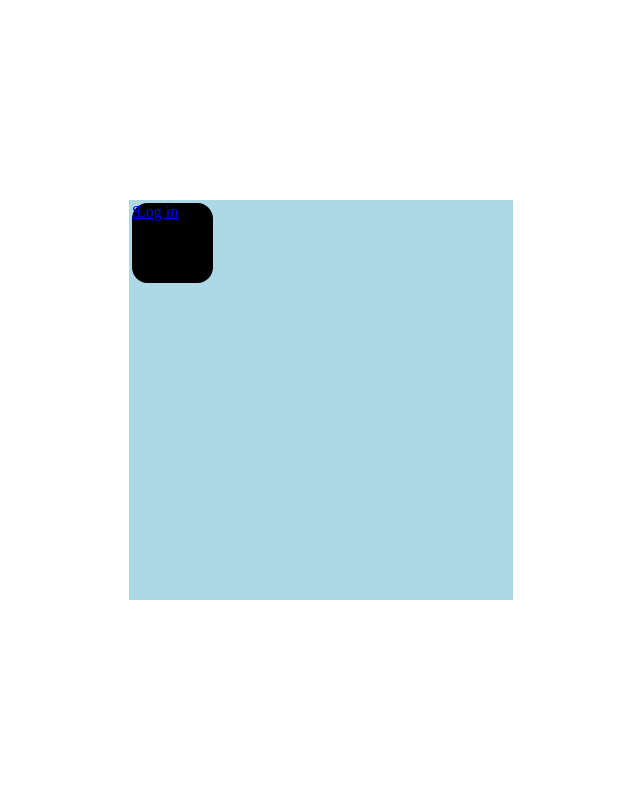
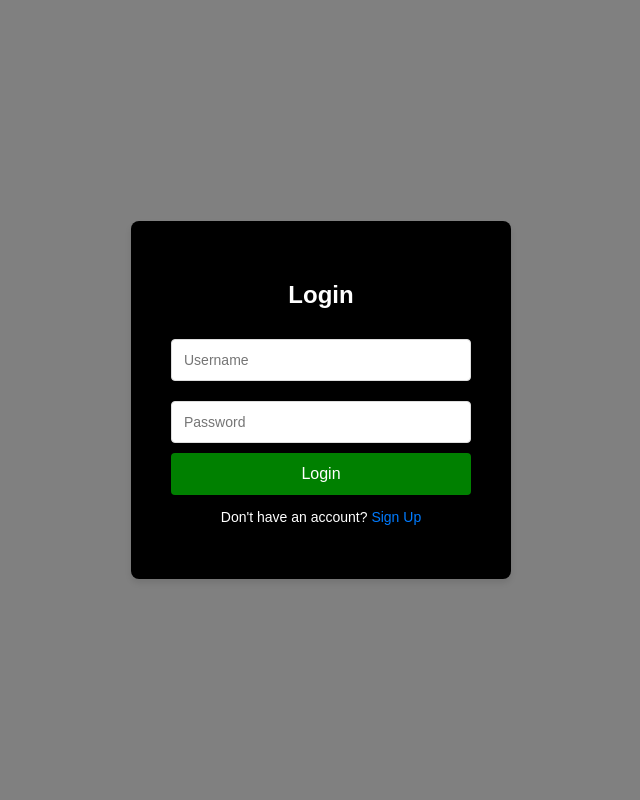
Before and after one commit to vidisos/SpotifyRating, a Flask app: page /login in a window 1280 px wide. Shown: the whole page, without its empty margins (319-959 px from the left). Run offline with Flask 3, Linux system fonts and the light colour scheme.

Commit message:
magic gpt sites

```diff
--- a/src/main.py
+++ b/src/main.py
@@ -10,7 +10,9 @@ def hello_world():
 @app.route("/login")
 def login():
     return render_template("login.html")
-
+@app.route("/loginData")
+def loginData():
+    return
 
 @app.route("/signup")
 def signup():
--- a/src/static/login.css
+++ b/src/static/login.css
@@ -1,29 +1,59 @@
-body{
-    padding: 0;
-    margin: 0;
-}
-#container{
+body {
+    font-family: Arial, sans-serif;
+    background-color: grey;
     display: flex;
     justify-content: center;
     align-items: center;
     height: 100vh;
+    margin: 0;
+    color: white;
 }
-#content{
-    position: absolute;
-    width: 30%;
-    height: 50%;
-    background-color: lightblue;
+.login-container {
+    background-color: black;
+    padding: 40px;
+    border-radius: 8px;
+    box-shadow: 0 4px 6px rgba(0, 0, 0, 0.1);
+    width: 300px;
+    text-align: center;
 }
-form{
-    position: absolute;
-    height: 100%;
+
+.login-container h2 {
+    margin-bottom: 20px;
+    font-size: 24px;
+    color: white;
+}
+
+input[type="text"], input[type="password"] {
     width: 100%;
+    padding: 12px;
+    margin: 10px 0;
+    border: 1px solid #ddd;
+    border-radius: 4px;
+    box-sizing: border-box;
+    font-size: 14px;
 }
-#signButton, #logButton{
-    position: absolute;
-    width: 20%;
-    height: 20%;
-    background-color: black;
-    border-radius: 20%;
-    float: right;
+
+input[type="submit"] {
+    width: 100%;
+    padding: 12px;
+    background-color: green;
+    color: white;
+    border: none;
+    border-radius: 4px;
+    font-size: 16px;
+    cursor: pointer;
 }
+
+.switch-link {
+    margin-top: 10px;
+    font-size: 14px;
+}
+
+.switch-link a {
+    color: #007BFF;
+    text-decoration: none;
+}
+
+.switch-link a:hover {
+    text-decoration: underline;
+}
--- a/src/templates/login.html
+++ b/src/templates/login.html
@@ -3,28 +3,19 @@
 <head>
     <meta charset="UTF-8">
     <meta name="viewport" content="width=device-width, initial-scale=1.0">
-    <title>Login</title>
+    <title>Login Page</title>
     <link rel="stylesheet" href="./static/login.css">
 </head>
 <body>
-    <div id="container">
-        <div id="content">
-            <form action="/login" method="POST">
-                <table>
-                    <tr>
-                        <td><a href="signup" id="signButton">Sign up</a></td>
-                        <td><a href="login" id="logButton">Log in</a></td>
-                    </tr>
-                    <tr>
-                        <td></td>
-                        <td></td>
-                    </tr>
-                    <tr>
-                        <td></td>
-                        <td></td>
-                    </tr>
-                </table>
-            </form>
+    <div class="login-container">
+        <h2>Login</h2>
+        <form action="loginData" method="POST">
+            <input type="text" id="username" name="username" placeholder="Username" required>
+            <input type="password" id="password" name="password" placeholder="Password" required>
+            <input type="submit" value="Login">
+        </form>
+        <div class="switch-link">
+            <p>Don't have an account? <a href="signup.html">Sign Up</a></p>
         </div>
     </div>
 </body>
```
